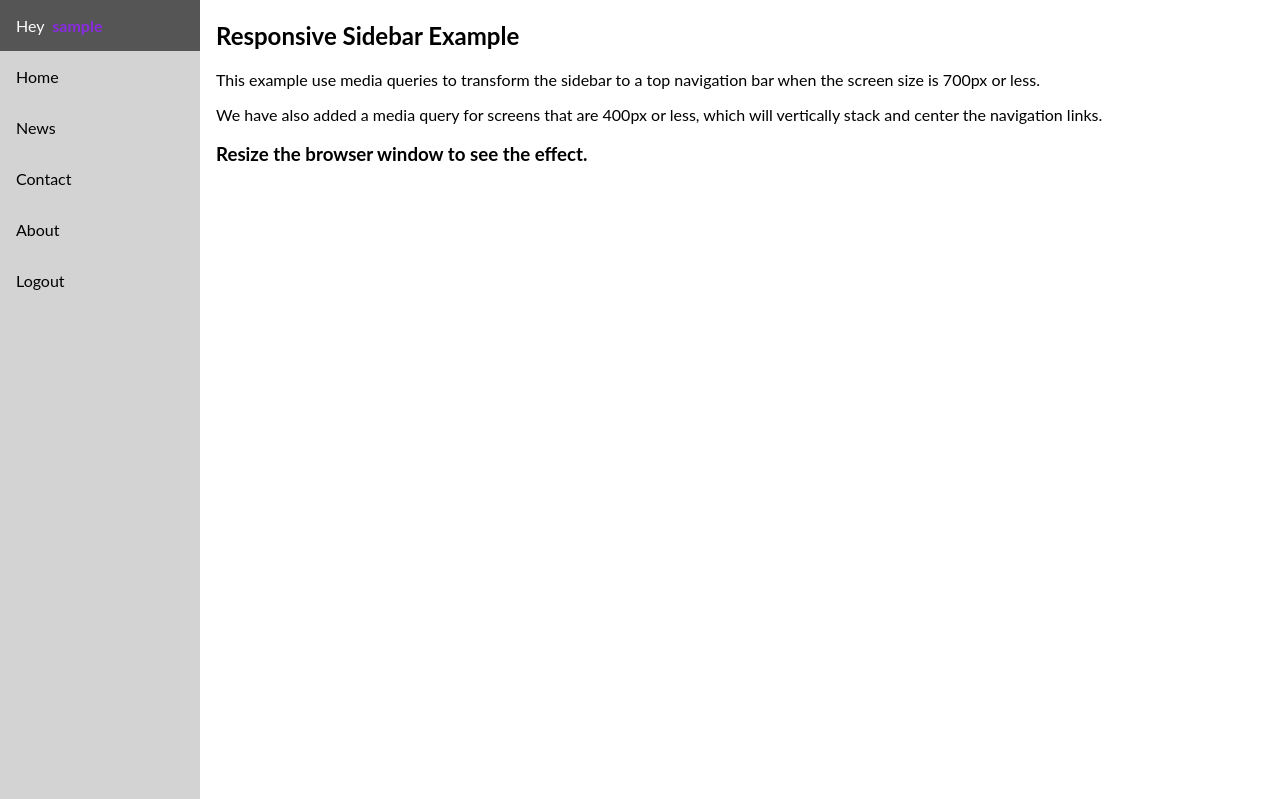
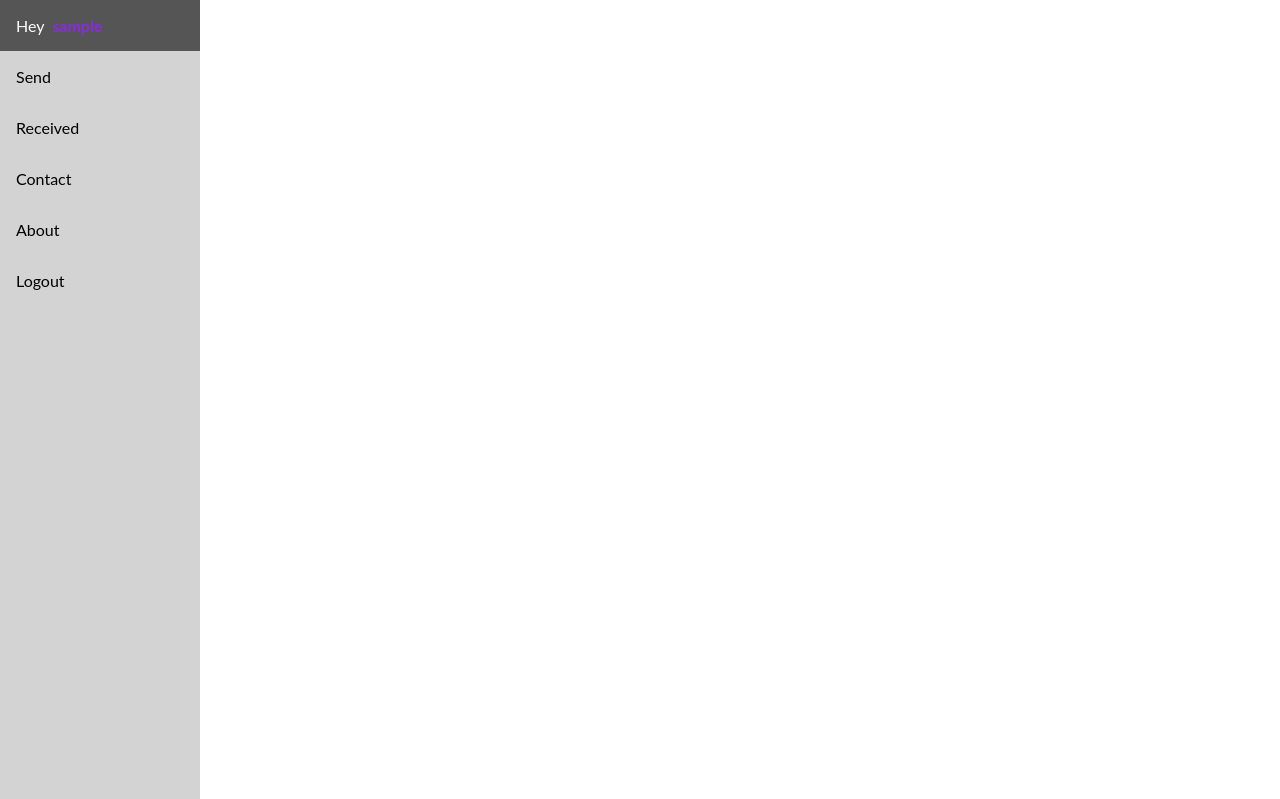
Before and after one commit to nayanlonkar/doctracking, a Flask app: page /dashboard in a window 1280 px wide. Shown: the top 799 px of the page. Run offline with Flask 2, Linux system fonts and the light colour scheme; the visitor is signed in with stand-in values (Sample User, id 1); some libraries are stand-ins or nearby versions.

Commit message:
sidebar third commit

```diff
--- a/app/server.py
+++ b/app/server.py
@@ -79,7 +79,19 @@
         result = upload(file_obj, mongo)
         return result
     else:
-        return render_template('dashboard.html', user=session['username'])
+        return render_template('dashboard_base.html', user=session['username'])
+
+
+@app.route('/send', methods=['GET', 'POST'])
+def send():
+    if 'username' not in session:
+        return redirect(url_for('index'))
+    if request.method == 'POST':
+        file_obj = request.files['filename']    # file object is created
+        result = upload(file_obj, mongo)
+        return result
+    else:
+        return render_template('send.html', user=session['username'])
 
 
 if __name__ == '__main__':
--- a/app/templates/dashboard.html
+++ b/app/templates/dashboard_base.html
@@ -11,20 +11,15 @@
 
     <div class="sidebar">
         <a class="#">Hey&nbsp;&nbsp;<strong style="color: blueviolet;">{{user}}</strong></a>
-        <a class="#active" href="#home">Home</a>
-        <a href="#news">News</a>
+        <a class="#active" href="{{ url_for('send') }}">Send</a>
+        <a href="#news">Received</a>
         <a href="#contact">Contact</a>
         <a href="#about">About</a>
         <a class="#logout" href="/logout">Logout</a>
     </div>
 
     <div class="content">
-        <h2>Responsive Sidebar Example</h2>
-        <p>This example use media queries to transform the sidebar to a top navigation bar when the screen size is 700px
-            or less.</p>
-        <p>We have also added a media query for screens that are 400px or less, which will vertically stack and center
-            the navigation links.</p>
-        <h3>Resize the browser window to see the effect.</h3>
+        {% block content%}{% endblock content%}
     </div>
 
 </body>
```
Also changed, not shown: app/templates/send.html (added, +8 -0 lines), 2 other files.
